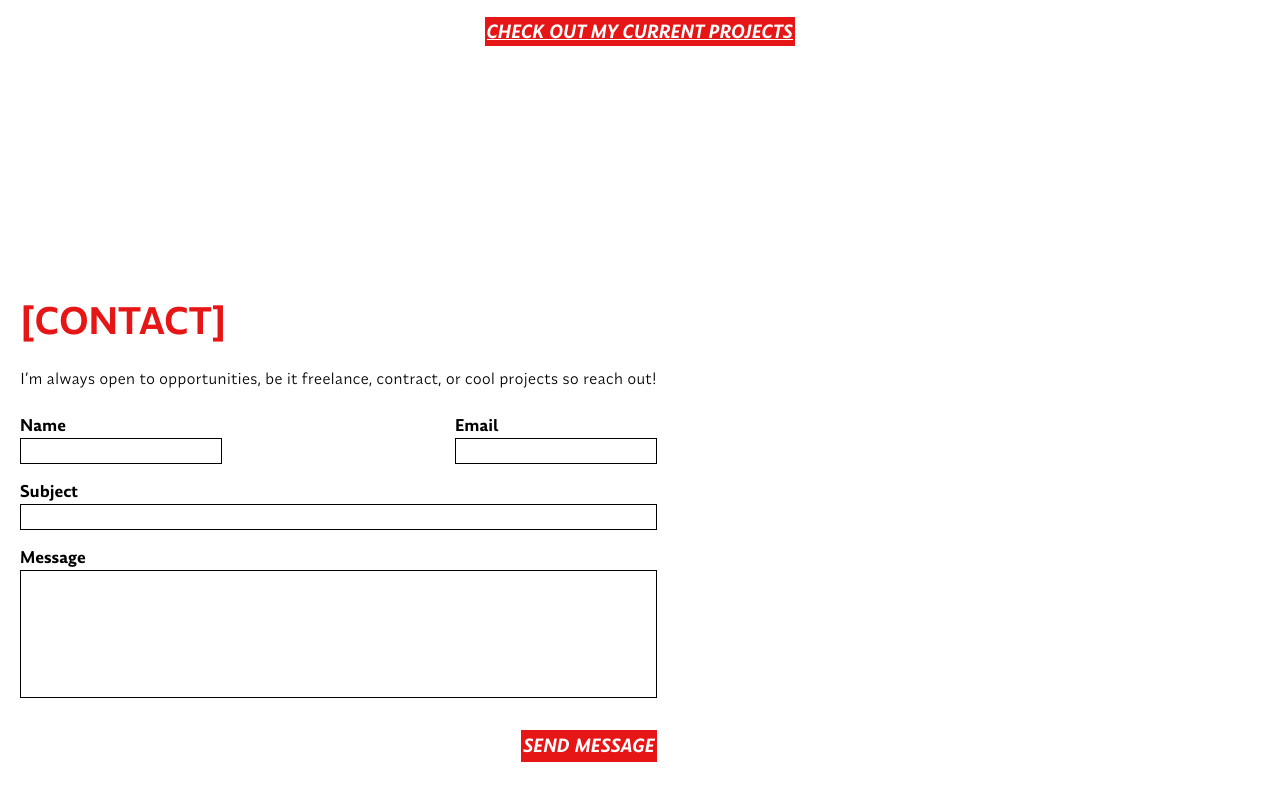
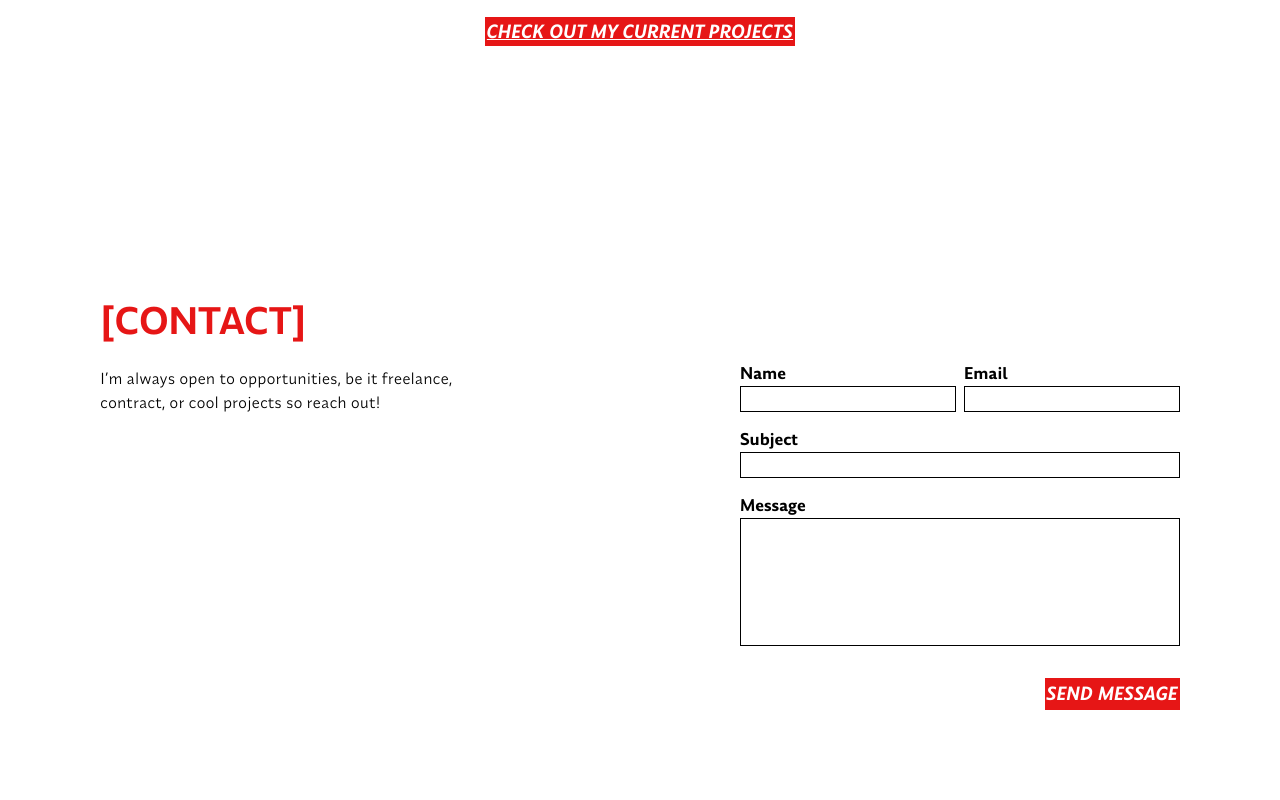
Before and after one commit to Jerson-Cortes/Jerson-Cortes.github.io, a Next.js app: page / in a window 1280 px wide. Shown: the part 1886-2686 px from the top of the page. Built offline with nearby package versions, Linux system fonts and the light colour scheme; a web font is replaced by a local one.

Commit message:
Add tablet responsiveness to contact section.

```diff
--- a/app/sections/contact.tsx
+++ b/app/sections/contact.tsx
@@ -1,24 +1,24 @@
 export default function Contact() {
   return (
-    <section id="Contact">
-      <div className="flex flex-col pt-10 pb-15 relative " id="Contact">
-        <h2 className="text-(--red) text-4xl pb-6">[CONTACT]</h2>
-        <p>I’m always open to opportunities, be it freelance, contract, or cool projects so reach out!</p>
-        <form className="flex flex-col pt-6 pb-16">
-          <div className="flex justify-between gap-2">
-            <div className="flex flex-col mb-4">
+    <section id="Contact" className="w-full md:h-[calc(100vh-6rem)]">
+      <div className="flex flex-col pt-10 pb-15 relative" id="Contact">
+        <h2 className="text-(--red) text-4xl pb-6 md:ml-20">[CONTACT]</h2>
+        <p className="md:ml-20 md:w-100">I’m always open to opportunities, be it freelance, contract, or cool projects so reach out!</p>
+        <form className="flex flex-col pt-6 pb-16 md:mx-20 md:absolute md:right-0 md:pt-15 md:w-110">
+          <div className="flex flex-row justify-between gap-2 mb-4">
+            <div className="flex flex-col flex-1">
               <label className="font-bold">Name</label>
               <input
                 id="name"
                 type="text"
                 required
-                className=" w-full border border-black focus:outline-none"
+                className="w-full border border-black focus:outline-none"
               />
             </div>
-            <div className="flex flex-col">
+            <div className="flex flex-col flex-1">
               <label className="font-bold">Email</label>
               <input
-                id="name"
+                id="email"
                 type="text"
                 required
                 className="w-full border border-black focus:outline-none"
@@ -28,7 +28,7 @@ export default function Contact() {
           <div className="flex flex-col mb-4">
             <label className="font-bold">Subject</label>
             <input
-              id="name"
+              id="subject"
               type="text"
               required
               className="border border-black focus:outline-none"
@@ -37,7 +37,7 @@ export default function Contact() {
           <div className="flex flex-col mb-4">
             <label className="font-bold">Message</label>
             <textarea
-              id="details"
+              id="message"
               required
               className="h-32 border border-black focus:outline-none resize-none"
             >
```
